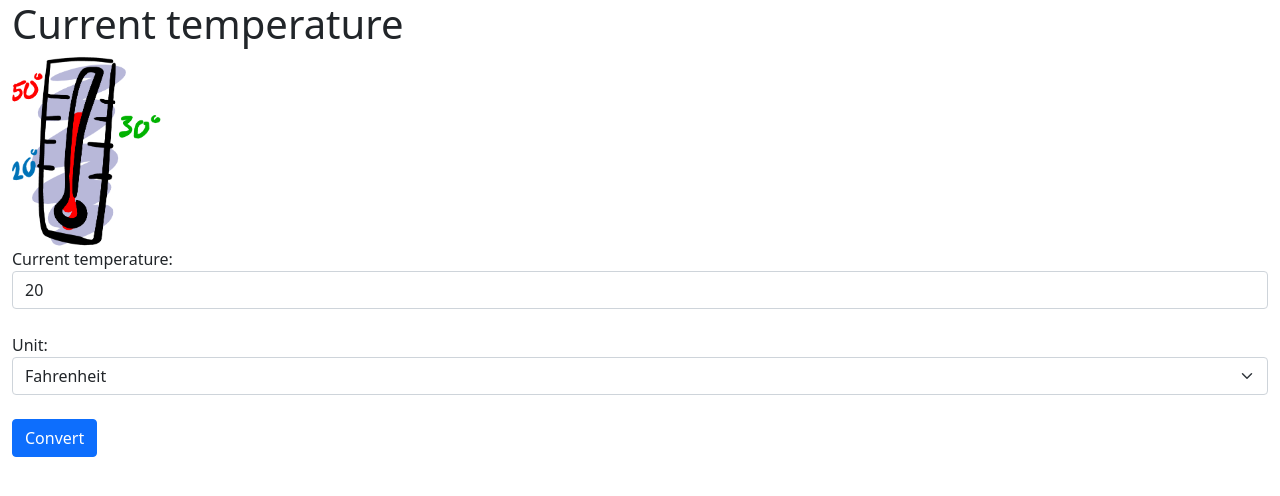
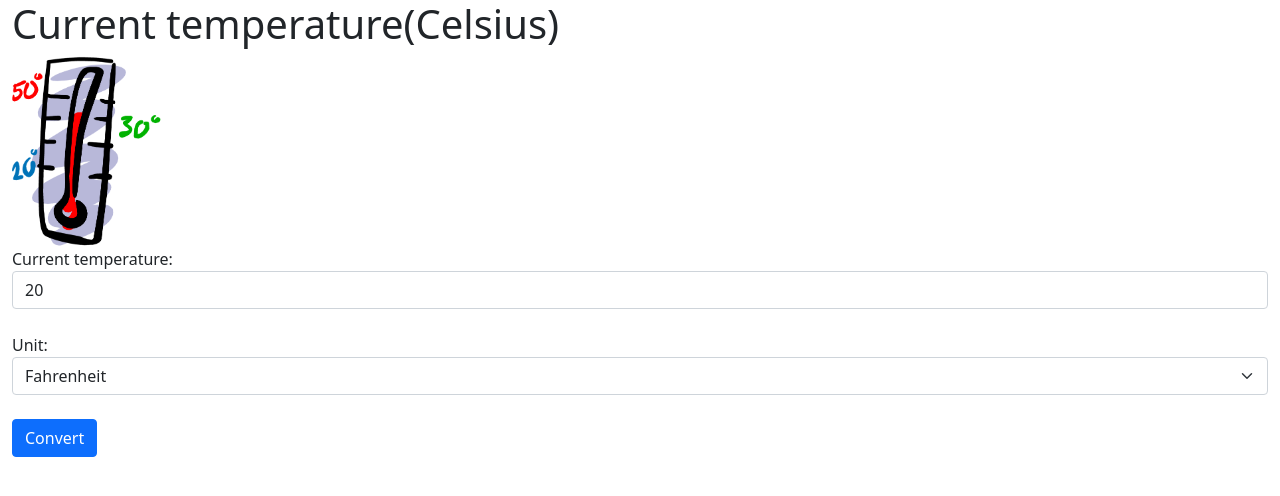
Before and after one commit to Chakkaphob/ex4b, a plain HTML site: page index.html in a window 1280 px wide. Drawn offline with nearby package versions, Linux system fonts and the light colour scheme.

Commit message:
Adding a new description - temp unit

```diff
--- a/index.html
+++ b/index.html
@@ -10,7 +10,7 @@
 </head>
   <body>
     <div class="container-fluid">
-		<h1>Current temperature</h1>
+		<h1>Current temperature(Celsius)</h1>
 		<img src="images/temperature.gif" class="img-fluid" alt="runner logo" width="150" height="150"><br>
 		<form role="form" method="GET">
 		  <div class="form-group">
```
